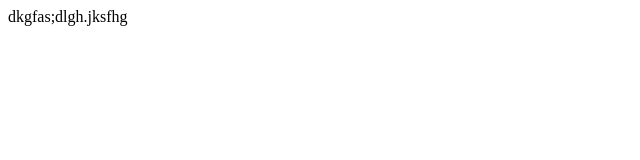
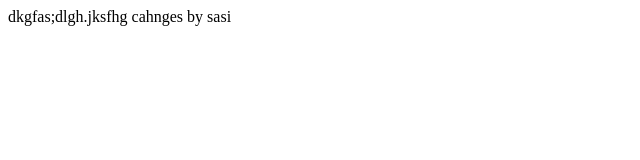
Before and after one commit to Vardhans832/testsasi, a plain HTML site: page index.html in a window 1280 px wide. Shown: the whole page, without its empty margins (0-640 px from the left). Drawn offline with Linux system fonts and the light colour scheme.

Commit message:
sasi first commit

```diff
--- a/index.html
+++ b/index.html
@@ -14,6 +14,8 @@
 </head>
 <body>
     dkgfas;dlgh.jksfhg
+
+cahnges by sasi
 </body>
 </html>
 </body>
```
